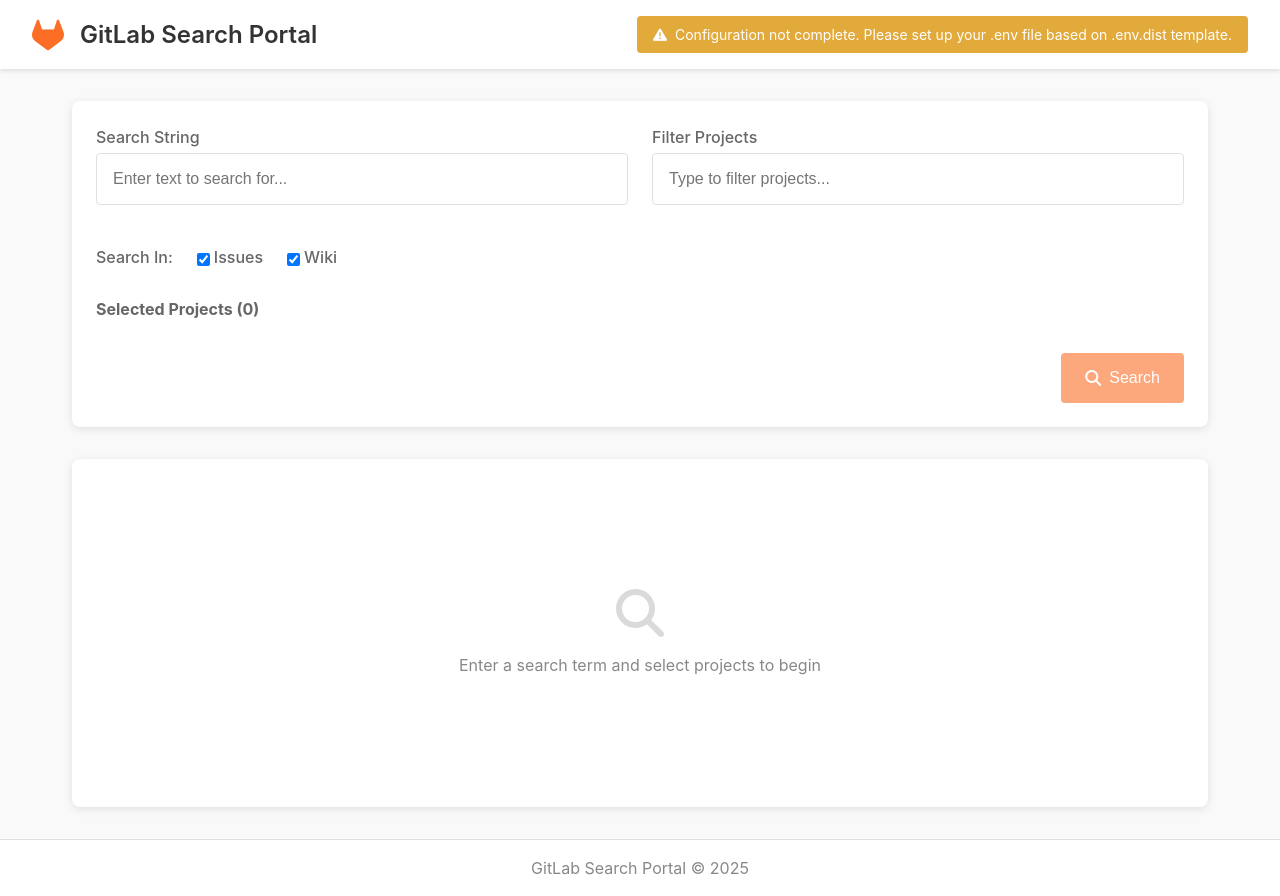
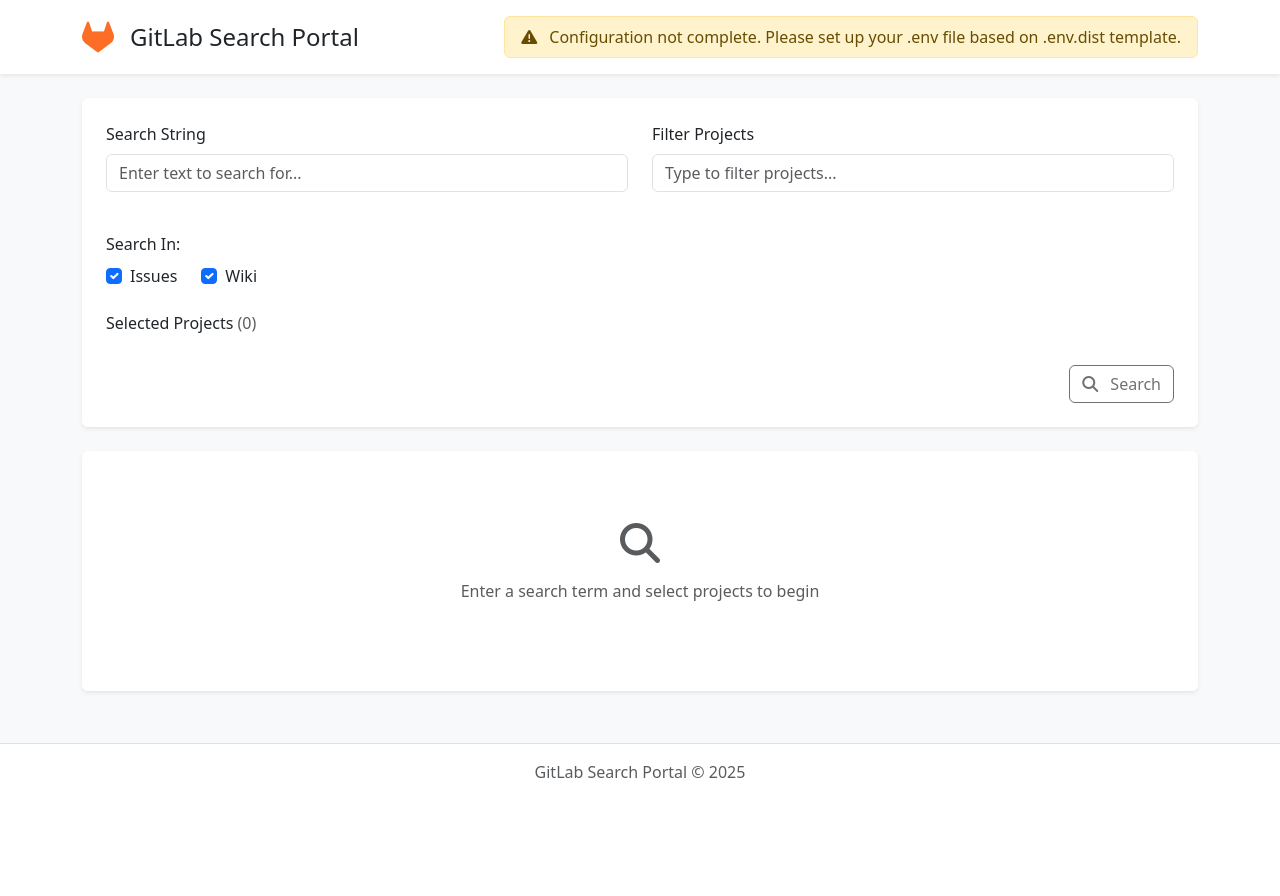
Before and after one commit to germain-italic/search-in-gitlab-issues-and-tickets, a PHP site: page / in a window 1280 px wide. After the commit the page ends 778 px from the top, so only its background shows below. Run offline with PHP 8.4, Linux system fonts and the light colour scheme.

Commit message:
Simplify GitLab Search to PHP/HTML

```diff
--- a/index.php
+++ b/index.php
@@ -19,87 +19,155 @@ $configValid = isset($_ENV['GITLAB_URL']) && isset($_ENV['GITLAB_API_KEY']);
     <meta charset="UTF-8">
     <meta name="viewport" content="width=device-width, initial-scale=1.0">
     <title>GitLab Search Portal</title>
-    <link rel="stylesheet" href="assets/css/styles.css">
+    <link href="https://cdn.jsdelivr.net/npm/bootstrap@5.3.3/dist/css/bootstrap.min.css" rel="stylesheet">
     <link rel="stylesheet" href="https://cdnjs.cloudflare.com/ajax/libs/font-awesome/6.4.0/css/all.min.css">
+    <style>
+        :root {
+            --primary-color: #FC6D26;
+            --primary-dark: #DB5B1F;
+        }
+
+        .btn-gitlab {
+            background-color: var(--primary-color);
+            border-color: var(--primary-color);
+            color: white;
+        }
+
+        .btn-gitlab:hover {
+            background-color: var(--primary-dark);
+            border-color: var(--primary-dark);
+            color: white;
+        }
+
+        .gitlab-logo {
+            color: var(--primary-color);
+            font-size: 2rem;
+        }
+
+        .highlight {
+            background-color: rgba(252, 109, 38, 0.2);
+            padding: 0 2px;
+            border-radius: 2px;
+        }
+
+        .project-option {
+            cursor: pointer;
+            padding: 8px 16px;
+        }
+
+        .project-option:hover {
+            background-color: #f8f9fa;
+        }
+
+        .selected-project {
+            display: inline-block;
+            background-color: #f8f9fa;
+            padding: 4px 8px;
+            margin: 4px;
+            border-radius: 4px;
+        }
+
+        .selected-project .remove {
+            cursor: pointer;
+            color: #6c757d;
+            margin-left: 8px;
+        }
+
+        .selected-project .remove:hover {
+            color: #dc3545;
+        }
+    </style>
 </head>
-<body>
-    <div class="app-container">
-        <header>
-            <div class="logo">
-                <i class="fa-brands fa-gitlab"></i>
-                <h1>GitLab Search Portal</h1>
+<body class="bg-light">
+    <div class="min-vh-100 d-flex flex-column">
+        <header class="bg-white shadow-sm py-3">
+            <div class="container">
+                <div class="d-flex justify-content-between align-items-center">
+                    <div class="d-flex align-items-center gap-3">
+                        <i class="fa-brands fa-gitlab gitlab-logo"></i>
+                        <h1 class="h4 mb-0">GitLab Search Portal</h1>
+                    </div>
+                    <?php if (!$configValid): ?>
+                        <div class="alert alert-warning py-2 px-3 mb-0">
+                            <i class="fas fa-exclamation-triangle me-2"></i>
+                            <span>Configuration not complete. Please set up your .env file based on .env.dist template.</span>
+                        </div>
+                    <?php endif; ?>
+                </div>
             </div>
-            <?php if (!$configValid): ?>
-                <div class="config-warning">
-                    <i class="fas fa-exclamation-triangle"></i>
-                    <span>Configuration not complete. Please set up your .env file based on .env.dist template.</span>
-                </div>
-            <?php endif; ?>
         </header>
 
-        <main class="content">
-            <div class="search-container">
+        <main class="container my-4 flex-grow-1">
+            <div class="bg-white rounded shadow-sm p-4 mb-4">
                 <form id="searchForm" action="src/search.php" method="post">
-                    <div class="search-row">
-                        <div class="form-group">
-                            <label for="searchString">Search String</label>
-                            <input type="text" id="searchString" name="searchString" placeholder="Enter text to search for..." required>
+                    <div class="row mb-4">
+                        <div class="col-md-6">
+                            <div class="mb-3">
+                                <label for="searchString" class="form-label">Search String</label>
+                                <input type="text" class="form-control" id="searchString" name="searchString"
+                                       placeholder="Enter text to search for..." required>
+                            </div>
                         </div>
-
-                        <div class="form-group">
-                            <label for="projectFilter">Filter Projects</label>
-                            <div class="project-filter-container">
-                                <input type="text" id="projectFilter" placeholder="Type to filter projects...">
-                                <div id="projectDropdown" class="dropdown-content">
-                                    <div class="loading-projects">
-                                        <i class="fas fa-spinner fa-spin"></i>
-                                        <span>Loading projects...</span>
+                        <div class="col-md-6">
+                            <div class="mb-3">
+                                <label for="projectFilter" class="form-label">Filter Projects</label>
+                                <div class="position-relative">
+                                    <input type="text" class="form-control" id="projectFilter"
+                                           placeholder="Type to filter projects...">
+                                    <div id="projectDropdown" class="dropdown-menu w-100">
+                                        <div class="p-3 text-center">
+                                            <i class="fas fa-spinner fa-spin me-2"></i>
+                                            <span>Loading projects...</span>
+                                        </div>
                                     </div>
                                 </div>
                             </div>
                         </div>
                     </div>
 
-                    <div class="search-options">
-                        <div class="form-group checkbox-group">
-                            <label>Search In:</label>
-                            <div class="checkbox-container">
-                                <input type="checkbox" id="searchIssues" name="searchIn[]" value="issues" checked>
-                                <label for="searchIssues">Issues</label>
+                    <div class="mb-4">
+                        <label class="form-label">Search In:</label>
+                        <div class="d-flex gap-4">
+                            <div class="form-check">
+                                <input type="checkbox" class="form-check-input" id="searchIssues"
+                                       name="searchIn[]" value="issues" checked>
+                                <label class="form-check-label" for="searchIssues">Issues</label>
                             </div>
-                            <div class="checkbox-container">
-                                <input type="checkbox" id="searchWiki" name="searchIn[]" value="wiki" checked>
-                                <label for="searchWiki">Wiki</label>
+                            <div class="form-check">
+                                <input type="checkbox" class="form-check-input" id="searchWiki"
+                                       name="searchIn[]" value="wiki" checked>
+                                <label class="form-check-label" for="searchWiki">Wiki</label>
                             </div>
                         </div>
                     </div>
 
-                    <div class="selected-projects-container">
-                        <h3>Selected Projects <span id="selectedCount">(0)</span></h3>
-                        <div id="selectedProjects" class="selected-projects"></div>
+                    <div class="mb-4">
+                        <h6 class="mb-2">Selected Projects <span id="selectedCount" class="text-muted">(0)</span></h6>
+                        <div id="selectedProjects" class="d-flex flex-wrap gap-2"></div>
                     </div>
 
-                    <div class="form-actions">
-                        <button type="submit" id="searchButton" class="btn primary" <?= !$configValid ? 'disabled' : '' ?>>
-                            <i class="fas fa-search"></i> Search
+                    <div class="text-end">
+                        <button type="submit" id="searchButton" class="btn btn-gitlab" <?= !$configValid ? 'disabled' : '' ?>>
+                            <i class="fas fa-search me-2"></i> Search
                         </button>
                     </div>
                 </form>
             </div>
 
-            <div id="results" class="results-container">
-                <div class="results-placeholder">
-                    <i class="fas fa-search"></i>
+            <div id="results" class="bg-white rounded shadow-sm p-4">
+                <div class="text-center text-muted py-5">
+                    <i class="fas fa-search fs-1 mb-3 d-block"></i>
                     <p>Enter a search term and select projects to begin</p>
                 </div>
             </div>
         </main>
 
-        <footer>
-            <p>GitLab Search Portal &copy; <?= date('Y') ?></p>
+        <footer class="bg-white border-top py-3 text-center text-muted">
+            <p class="mb-0">GitLab Search Portal &copy; <?= date('Y') ?></p>
         </footer>
     </div>
 
+    <script src="https://cdn.jsdelivr.net/npm/bootstrap@5.3.3/dist/js/bootstrap.bundle.min.js"></script>
     <script src="assets/js/app.js"></script>
 </body>
 </html>
```
